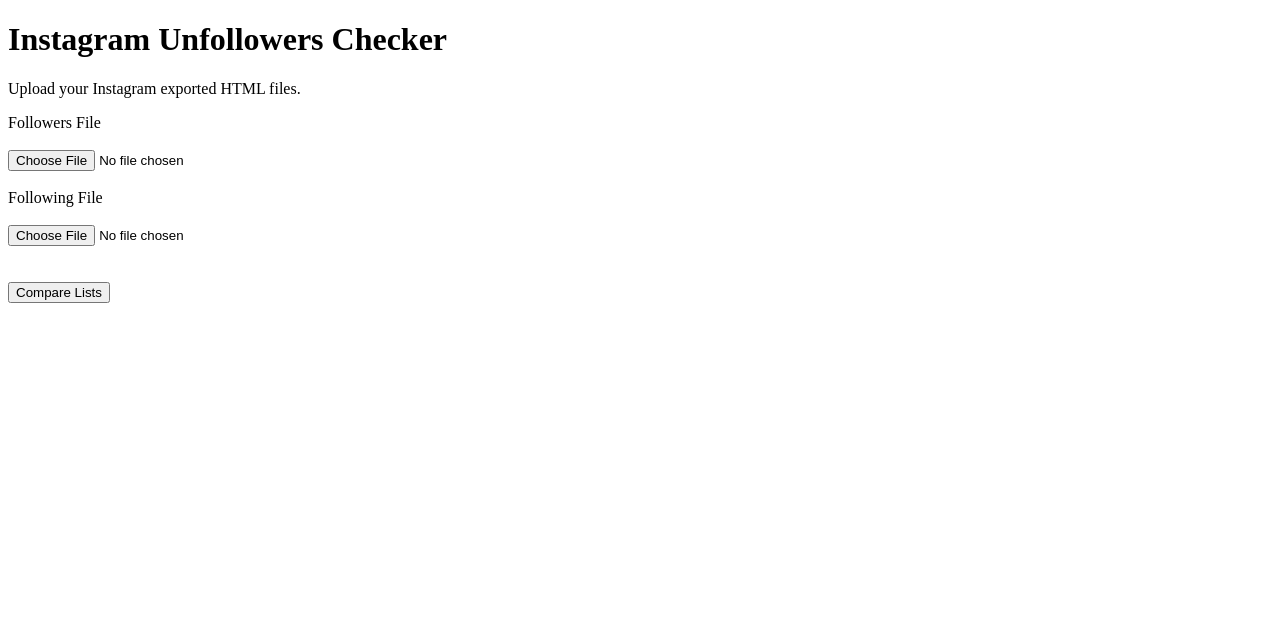
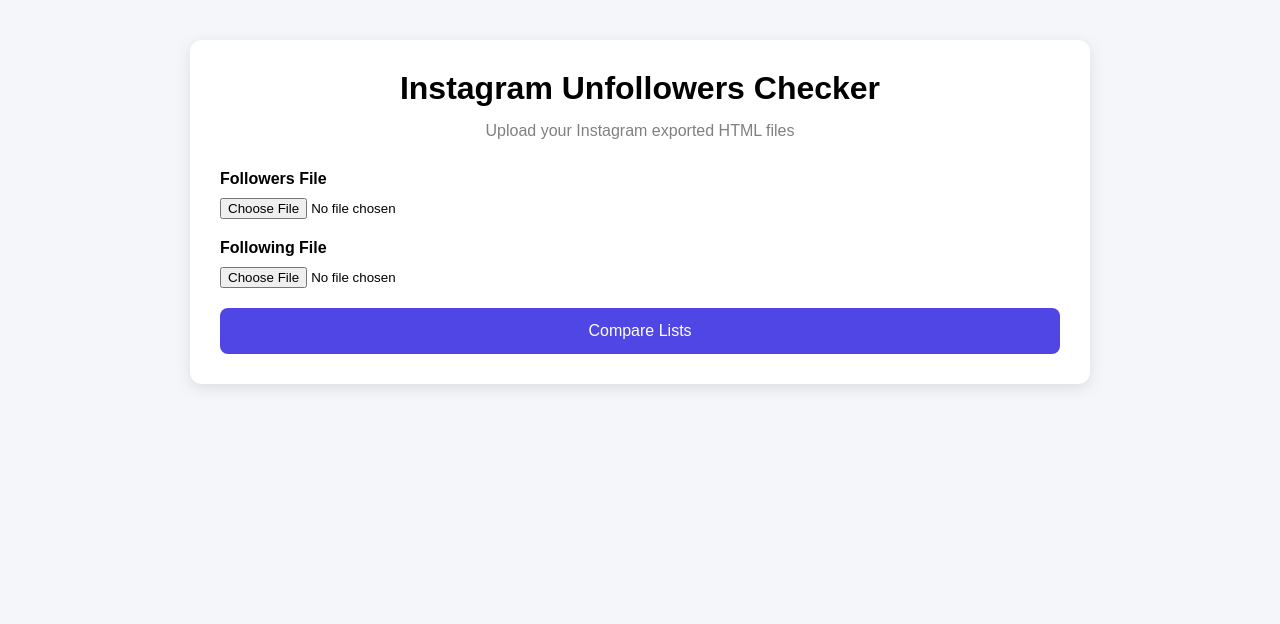
Before and after one commit to omkara24/Instagram-Unfollowers-Checker, a Flask app: page / in a window 1280 px wide. Shown: the top 624 px of the page. Before the commit the page ends 303 px from the top, so only its background shows below. Run offline with Flask 3, Linux system fonts and the light colour scheme.

Commit message:
Updated index.html

```diff
--- a/templates/index.html
+++ b/templates/index.html
@@ -1,39 +1,42 @@
 <!DOCTYPE html>
-<html lang="en">
+<html>
 <head>
-    <meta charset="UTF-8">
-    <meta name="viewport" content="width=device-width, initial-scale=1.0">
     <title>Instagram Unfollowers Checker</title>
+    <link rel="stylesheet" href="{{ url_for('static', filename='style.css') }}">
 </head>
 <body>
 
+<div class="container">
+
+    <div class="card">
+
         <h1>Instagram Unfollowers Checker</h1>
 
-    <p>Upload your Instagram exported HTML files.</p>
+        <p class="subtitle">
+            Upload your Instagram exported HTML files
+        </p>
 
         <form action="/compare" method="POST" enctype="multipart/form-data">
 
-        <div>
+            <div class="file-group">
                 <label>Followers File</label>
-            <br><br>
                 <input type="file" name="followers" required>
             </div>
 
-        <br>
-
-        <div>
+            <div class="file-group">
                 <label>Following File</label>
-            <br><br>
                 <input type="file" name="following" required>
             </div>
 
-        <br><br>
-
-        <button type="submit">
+            <button class="btn" type="submit">
                 Compare Lists
             </button>
 
         </form>
 
+    </div>
+
+</div>
+
 </body>
 </html>
```
Lines whose indentation alone changed are shown as unchanged.
